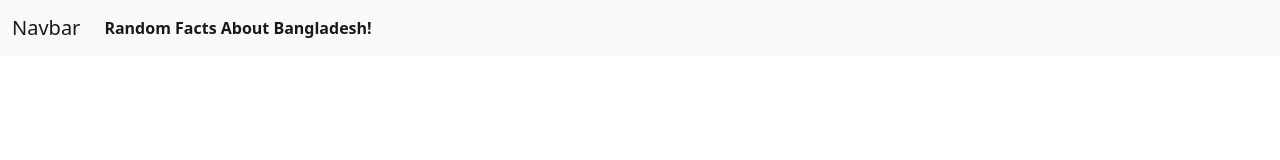
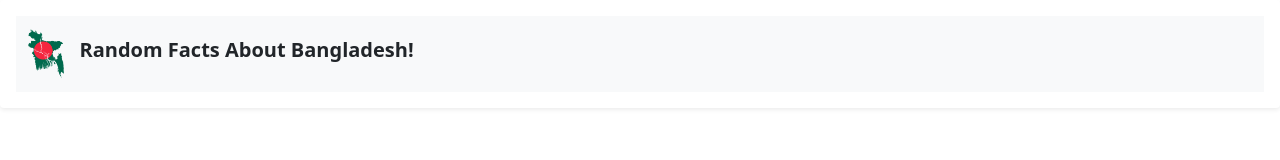
Before and after one commit to shadmantaqi/VictoryDayChallenge, a plain HTML site: page index.html in a window 1280 px wide. Drawn offline with nearby package versions, Linux system fonts and the light colour scheme.

Commit message:
Update index.html

```diff
--- a/index.html
+++ b/index.html
@@ -11,22 +11,19 @@
     <title>Facts About Bangladesh</title>
   </head>
   <body>
-
-    <nav class="navbar navbar-expand-lg navbar-light bg-light">
-  <div class="container-fluid">
-    <a class="navbar-brand" href="#">Navbar</a>
-    <button class="navbar-toggler" type="button" data-bs-toggle="collapse" data-bs-target="#navbarSupportedContent" aria-controls="navbarSupportedContent" aria-expanded="false" aria-label="Toggle navigation">
-      <span class="navbar-toggler-icon"></span>
-    </button>
+    <div class="shadow-sm p-3 mb-5 bg-white rounded">
+    <nav class="navbar navbar-expand-lg navbar-light bg-light" >
+  <div class="container-fluid" >
+    <a class="navbar-brand" ><img src="Bangladesh.png" alt="Bangladesh Map" style="width:35.5px;height:50px;"></a>
     <div class="collapse navbar-collapse" id="navbarSupportedContent">
       <ul class="navbar-nav me-auto mb-2 mb-lg-0">
-        <li class="nav-item">
-          <a class="nav-link active" aria-current="page" href="#"><b>Random Facts About Bangladesh!</b></a>
+        <li class="nav-item" >
+          <h5><b>Random Facts About Bangladesh!</b></h5>
         </li>
     </div>
   </div>
 </nav>
-
+</div>
 
 
 
```
